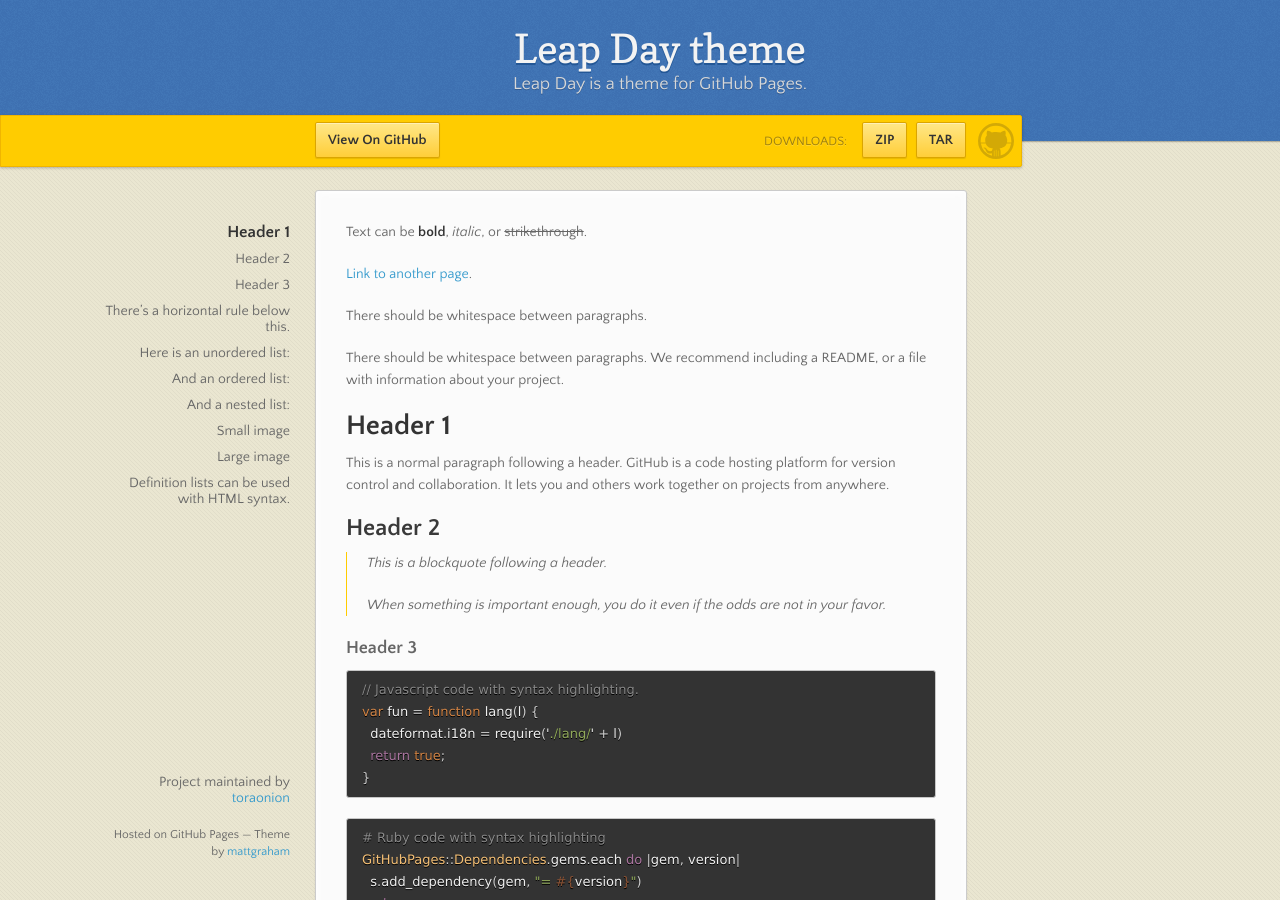
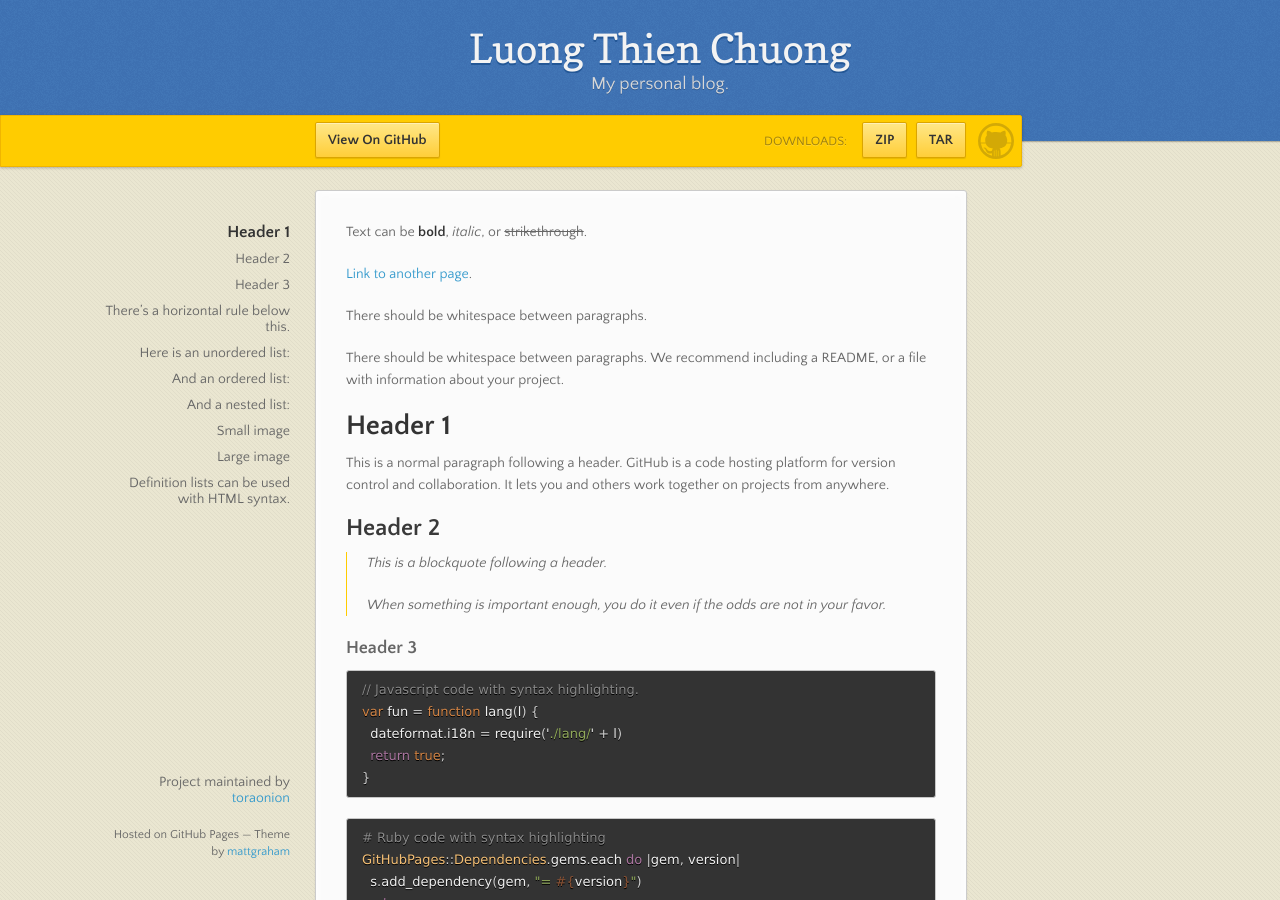
Before and after one commit to toraonion/chenchenyangll.github.io, a Jekyll site: the page built from index.md, in a window 1280 px wide and 900 px high. Built offline with Jekyll 4.4.1, drawn with Linux system fonts in a browser that asks for light colours.

Commit message:
Update _config.yml

```diff
--- a/_config.yml
+++ b/_config.yml
@@ -1,5 +1,5 @@
-title: Leap Day theme
-description: Leap Day is a theme for GitHub Pages.
+title: Luong Thien Chuong
+description: My personal blog.
 show_downloads: true
 google_analytics:
 theme: jekyll-theme-leap-day
```
